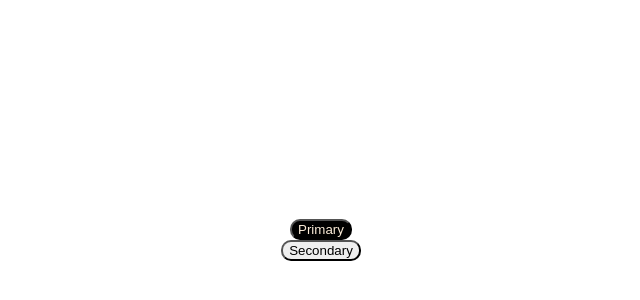
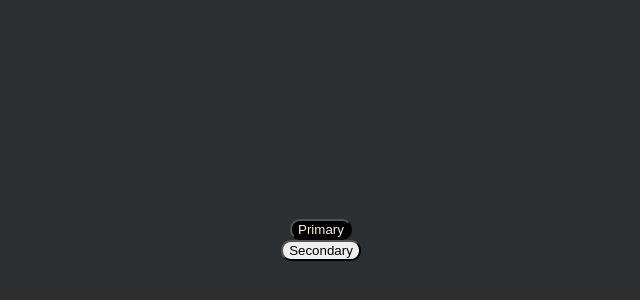
Before and after one commit to ShiningElektra/recycool, a Next.js app: page / in a window 1280 px wide. Shown: the part 160-460 px from the top of the page, without its empty margins (319-959 px from the left). Built offline with nearby package versions, Linux system fonts and the light colour scheme.

Commit message:
💄 Style Global CSS Fixes #4

```diff
--- a/styles/globals.css
+++ b/styles/globals.css
@@ -1,9 +1,31 @@
+:root {
+  --background-color: #2d2e30;
+  --primary-text: #fff;
+  --secondary-text: #ababab;
+  --tertiary-flow-text: #818181;
+  --tertiary-list-text: #16c821;
+  --tertiary-text: #000;
+
+  /* button style */
+  --primary-button: #0bc717;
+  --secondary-button: #109f1c;
+  --tertiary-button: #81e187;
+  --tertiary-button-bg: #d2ffd5;
+
+  /* font-style */
+  --primary-font-size: 45px;
+  --secondary-font-size: 30px;
+  --button-font-style: bold;
+  --input-font-style: normal;
+}
 html,
 body {
   padding: 0;
   margin: 0;
   font-family: -apple-system, BlinkMacSystemFont, Segoe UI, Roboto, Oxygen,
     Ubuntu, Cantarell, Fira Sans, Droid Sans, Helvetica Neue, sans-serif;
+  background: var(--background-color);
+  color: var(--primary-text);
 }
 
 a {
```
